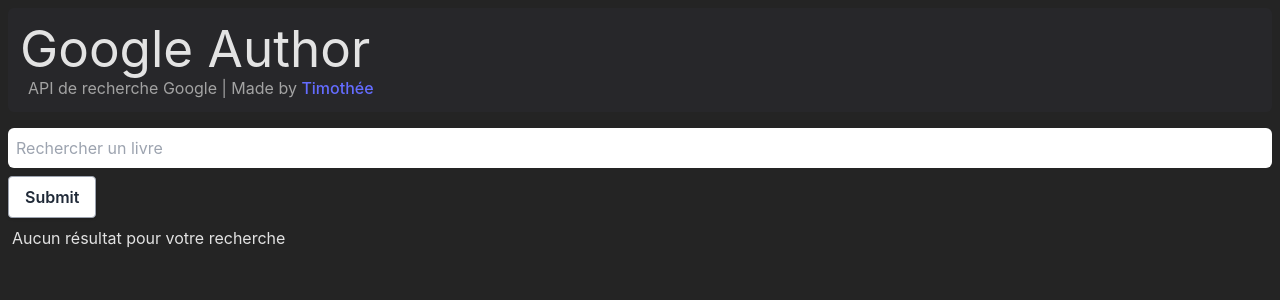
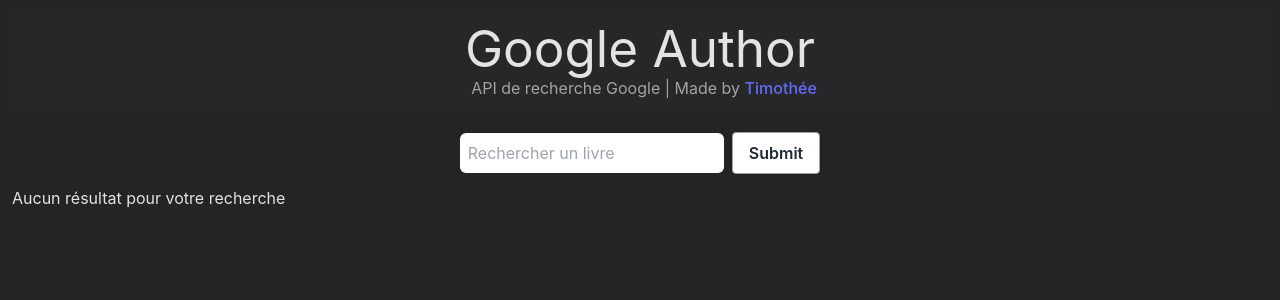
Before and after one commit to tiballion/googleauthor, a React (Vite) app: page / in a window 1280 px wide. Shown: the top 300 px of the page. Built offline with nearby package versions, Linux system fonts and the light colour scheme.

Commit message:
changed layout

```diff
--- a/src/components/Header.jsx
+++ b/src/components/Header.jsx
@@ -2,7 +2,7 @@
 
 const Header = () => {
   return (
-    <header className="bg-zinc-800 p-3 m-2 rounded-md">
+    <header className="bg-zinc-800 p-3 m-2 rounded-md flex flex-col items-center">
       <h1>Google Author </h1>
       <h3 className="pl-2 text-neutral-400">
         API de recherche Google | Made by{" "}
--- a/src/components/Search.jsx
+++ b/src/components/Search.jsx
@@ -53,19 +53,22 @@
   return (
     <>
       <div className="p-2">
-        <form onSubmit={handleSubmit}>
+        <form
+          onSubmit={handleSubmit}
+          className="flex justify-center align-middle items-center"
+        >
           <label>
             <input
               type="text"
               placeholder="Rechercher un livre"
-              className="w-full p-2 rounded-md"
+              className="p-2 m-1 rounded-md"
               onChange={handleChange}
             />
           </label>
           <input
             type="submit"
             value="Submit"
-            className="bg-white hover:bg-gray-100 text-gray-800 font-semibold py-2 px-4 border border-gray-400 rounded shadow mt-2"
+            className="bg-white hover:bg-gray-100 text-gray-800 font-semibold py-2 px-4 m-1 border border-gray-400 rounded shadow"
           />
         </form>
       </div>
```
